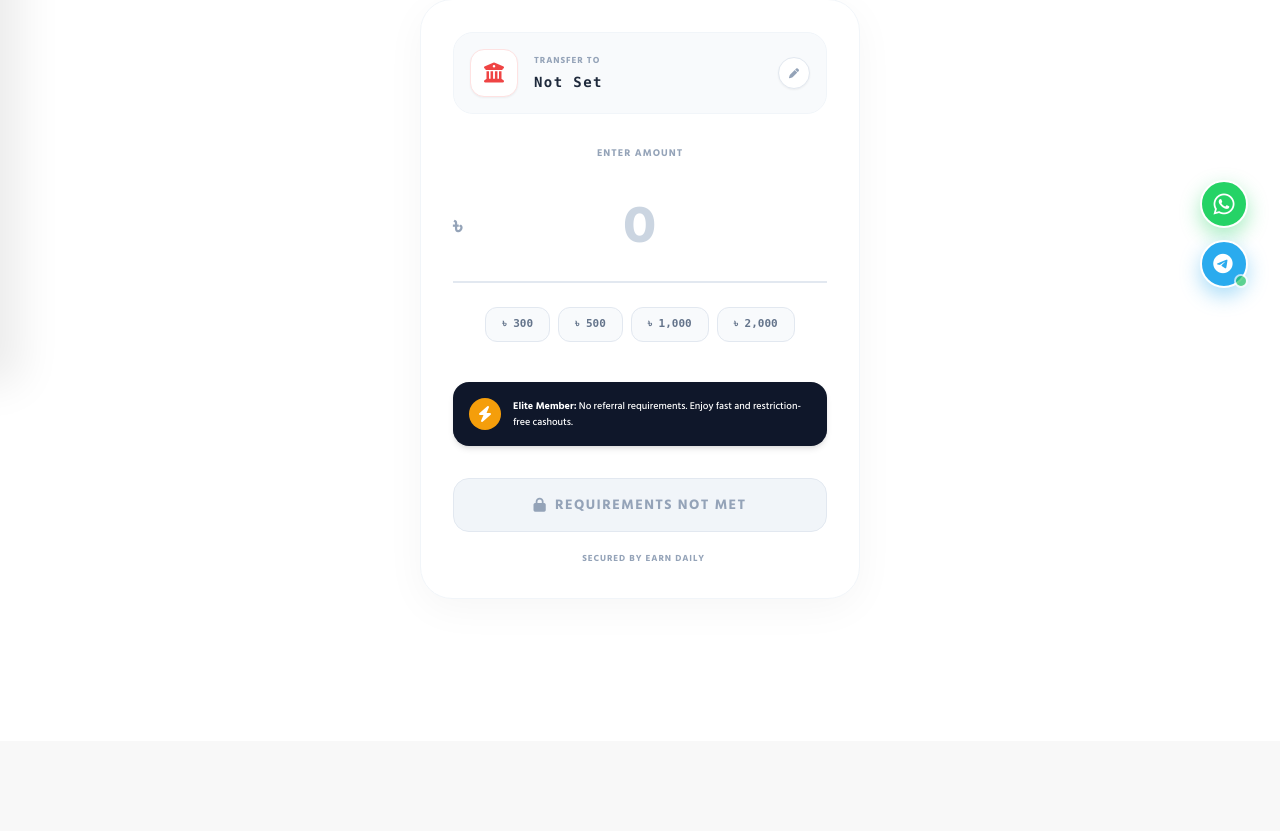
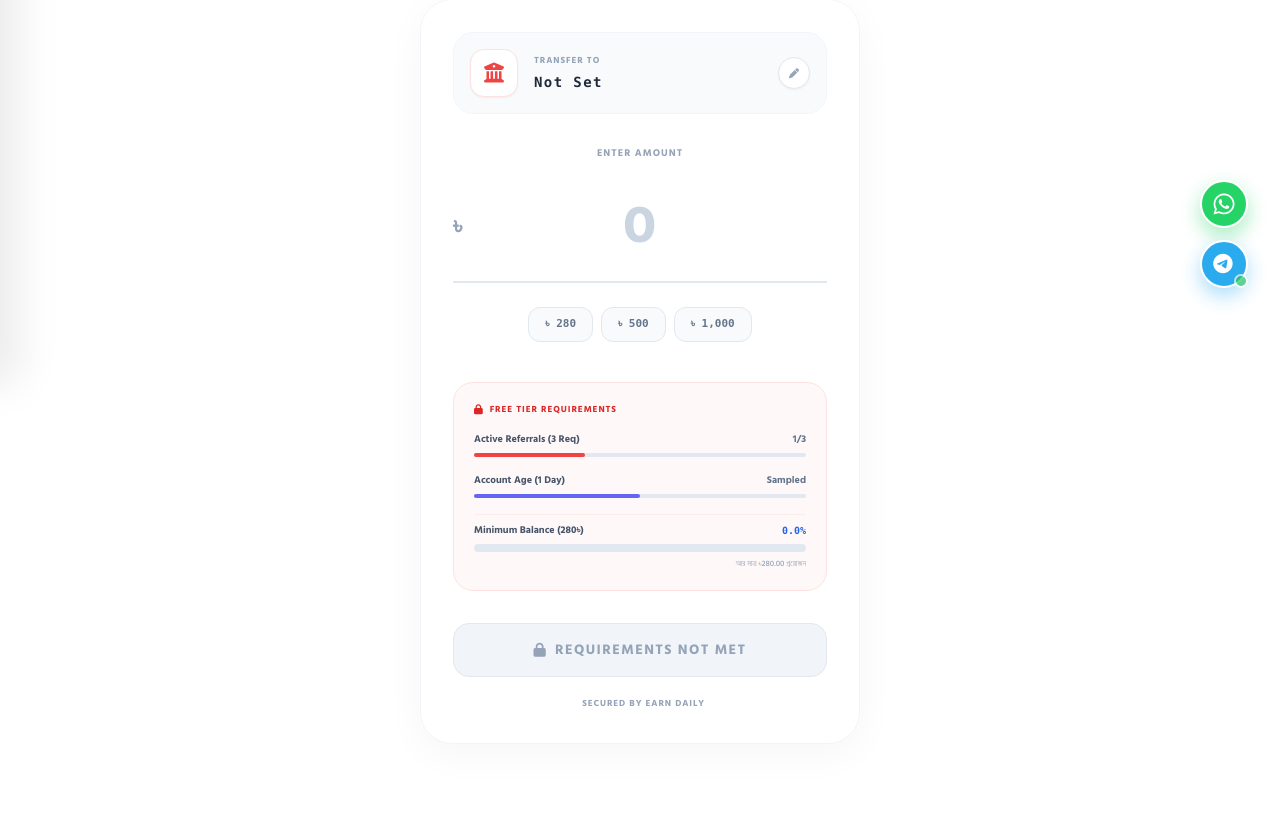
Before and after one commit to siamntosorif/Grow, a Flask app: template templates/withdraw.html in a window 1280 px wide. Shown: the part 417-1248 px from the top of the page. Before the commit the page ends 978 px from the top, so only its background shows below. Run offline with Flask 3, Linux system fonts and the light colour scheme; the template is opened without the code that fills it: most values are stand-ins (such as "Sample title", 1, 10 or a date in 2020); data that the repository does not hold is empty; some libraries are stand-ins or nearby versions.

Commit message:
Update withdraw.html

```diff
--- a/templates/withdraw.html
+++ b/templates/withdraw.html
@@ -8,25 +8,16 @@
 
     /* Custom Radio Button Wrapper (Pill Switcher) */
     .wallet-switcher {
-        display: flex;
-        background: #F1F5F9;
-        border-radius: 20px;
-        padding: 6px;
-        position: relative;
+        display: flex; background: #F1F5F9; border-radius: 20px; padding: 6px; position: relative;
     }
     .wallet-switcher label {
-        flex: 1; text-align: center; cursor: pointer;
-        padding: 14px 0; border-radius: 14px;
+        flex: 1; text-align: center; cursor: pointer; padding: 14px 0; border-radius: 14px;
         font-size: 11px; font-weight: 800; text-transform: uppercase; letter-spacing: 1px;
         color: #64748B; transition: all 0.3s cubic-bezier(0.4, 0, 0.2, 1);
         position: relative; z-index: 10; display: flex; flex-direction: column; align-items: center; gap: 4px;
     }
-    .wallet-switcher input[type="radio"]:checked + label {
-        color: #ffffff;
-    }
-    .wallet-switcher input[type="radio"]:disabled + label {
-        opacity: 0.4; cursor: not-allowed;
-    }
+    .wallet-switcher input[type="radio"]:checked + label { color: #ffffff; }
+    .wallet-switcher input[type="radio"]:disabled + label { opacity: 0.4; cursor: not-allowed; }
 
     /* Sliding Background Indicator */
     .switch-indicator {
@@ -36,25 +27,21 @@
         box-shadow: 0 4px 15px rgba(225, 29, 72, 0.3); z-index: 1;
     }
     #wallet_vip:checked ~ .switch-indicator {
-        transform: translateX(100%);
-        background: linear-gradient(135deg, #1E293B, #0F172A);
+        transform: translateX(100%); background: linear-gradient(135deg, #1E293B, #0F172A);
         box-shadow: 0 4px 15px rgba(15, 23, 42, 0.3);
     }
 
     /* Big Amount Input Style */
     .amount-wrapper {
-        position: relative;
-        display: flex; align-items: center; justify-content: center;
-        padding: 20px 0; border-bottom: 2px solid #E2E8F0;
-        transition: border-color 0.3s;
+        position: relative; display: flex; align-items: center; justify-content: center;
+        padding: 20px 0; border-bottom: 2px solid #E2E8F0; transition: border-color 0.3s;
     }
     .amount-wrapper:focus-within { border-color: #E11D48; }
 
     .amount-input {
         background: transparent; border: none; outline: none;
         font-size: 48px; font-weight: 900; font-family: 'Inter', monospace;
-        color: #0F172A; text-align: center; width: 100%;
-        letter-spacing: -1px;
+        color: #0F172A; text-align: center; width: 100%; letter-spacing: -1px;
     }
     .amount-input::placeholder { color: #CBD5E1; }
 
@@ -64,9 +51,18 @@
         padding: 8px 16px; border-radius: 12px; font-size: 11px; font-weight: 800; font-family: monospace;
         cursor: pointer; transition: all 0.2s; white-space: nowrap;
     }
-    .quick-amount:hover, .quick-amount:active {
-        background: #FFF1F2; color: #E11D48; border-color: #FECDD3;
+    .quick-amount:hover, .quick-amount:active { background: #FFF1F2; color: #E11D48; border-color: #FECDD3; }
+
+    /* Target Bar Glow */
+    .target-glow {
+        position: relative; overflow: hidden;
     }
+    .target-glow::after {
+        content: ''; position: absolute; top: 0; left: -100%; width: 50%; height: 100%;
+        background: linear-gradient(90deg, transparent, rgba(255,255,255,0.4), transparent);
+        animation: progressShine 2s infinite;
+    }
+    @keyframes progressShine { 100% { left: 200%; } }
 </style>
 
 <div class="max-w-md mx-auto space-y-8 fade-in-up pb-8 px-1">
@@ -103,7 +99,6 @@
                 <span>Elite Bal</span>
             </label>
 
-            <!-- The sliding background -->
             <div class="switch-indicator"></div>
         </div>
 
@@ -129,9 +124,7 @@
                     <div class="flex items-center gap-2">
                         <h3 class="text-sm font-black text-slate-800 font-mono tracking-widest">{{ user.wallet_number or 'Not Set' }}</h3>
                         {% if user.wallet_method %}
-                            <span class="text-[8px] font-black uppercase tracking-widest text-white bg-slate-800 px-1.5 py-0.5 rounded">
-                                {{ user.wallet_method }}
-                            </span>
+                            <span class="text-[8px] font-black uppercase tracking-widest text-white bg-slate-800 px-1.5 py-0.5 rounded">{{ user.wallet_method }}</span>
                         {% endif %}
                     </div>
                 </div>
@@ -152,21 +145,37 @@
 
         <!-- Quick Amount Pills -->
         <div class="flex items-center justify-center gap-2 overflow-x-auto hide-scroll pb-2 mb-8">
-            <button type="button" class="quick-amount" onclick="setAmount(300)">৳ 300</button>
+            <button type="button" class="quick-amount" onclick="setAmount(280)">৳ 280</button>
             <button type="button" class="quick-amount" onclick="setAmount(500)">৳ 500</button>
             <button type="button" class="quick-amount" onclick="setAmount(1000)">৳ 1,000</button>
-            <button type="button" class="quick-amount" onclick="setAmount(2000)">৳ 2,000</button>
         </div>
 
-        <!-- Hidden input to pass wallet type to backend -->
         <input type="hidden" name="wallet_type" id="hiddenWalletType" value="main">
 
-        <!-- Requirements Checklist (Only for Free Users) -->
-        {% if user.current_level == 0 %}
-        <div class="bg-red-50/50 border border-red-100 p-4 rounded-[16px] mb-8">
-            <h4 class="text-[9px] font-black text-red-600 uppercase tracking-widest mb-3 flex items-center gap-1.5"><i class="fa-solid fa-lock text-[10px]"></i> Free Tier Requirements</h4>
+        <!-- ==========================================
+             CONDITIONS & REQUIREMENTS
+        ========================================== -->
+        {% set can_withdraw_free = (ref_count >= 3 and account_days >= 1) %}
+        {% set is_vip = (user.current_level > 0) %}
 
-            <div class="space-y-3">
+        {% if is_vip %}
+            <!-- ELITE USER BANNER -->
+            <div class="bg-slate-900 text-white p-5 rounded-[20px] mb-8 relative overflow-hidden shadow-lg border border-slate-800">
+                <div class="absolute right-0 top-0 w-24 h-24 bg-amber-500/10 rounded-bl-full blur-xl pointer-events-none"></div>
+                <div class="flex items-start gap-4 relative z-10">
+                    <div class="h-10 w-10 bg-amber-500 text-slate-900 rounded-xl flex items-center justify-center text-xl shadow-md flex-shrink-0"><i class="fa-solid fa-bolt"></i></div>
+                    <div>
+                        <h4 class="font-black text-amber-400 text-xs mb-1.5 uppercase tracking-widest">Elite Privilege</h4>
+                        <p class="text-[10px] font-medium leading-relaxed text-slate-300">আপনাকে ১ দিন অপেক্ষা করতে হবে না এবং কোনো রেফার লাগবে না। মিনিমাম মাত্র <b>৫০ টাকা</b> হলেই ইনস্ট্যান্ট উইথড্র করতে পারবেন!</p>
+                    </div>
+                </div>
+            </div>
+        {% else %}
+            <!-- FREE USER BANNER & PROGRESS -->
+            <div class="bg-red-50/50 border border-red-100 p-5 rounded-[20px] mb-8">
+                <h4 class="text-[9px] font-black text-red-600 uppercase tracking-widest mb-4 flex items-center gap-1.5"><i class="fa-solid fa-lock text-[10px]"></i> Free Tier Requirements</h4>
+
+                <div class="space-y-4">
                     <!-- Referrals -->
                     <div>
                         <div class="flex justify-between items-center mb-1.5">
@@ -183,21 +192,33 @@
                         </div>
                         <div class="w-full bg-slate-200 rounded-full h-1"><div class="bg-indigo-500 h-full rounded-full transition-all" style="width: {{ '100' if account_days >= 1 else '50' }}%"></div></div>
                     </div>
+
+                    <!-- 🚀 BALANCE PROGRESS BAR (Target 280 TK) -->
+                    {% set current_bal = user.balance | float %}
+                    {% set target_bal = 280.0 %}
+                    {% set percent = (current_bal / target_bal) * 100 %}
+                    {% set percent_capped = percent if percent < 100 else 100 %}
+
+                    <div class="pt-2 border-t border-red-100/50 mt-2">
+                        <div class="flex justify-between items-center mb-1.5">
+                            <span class="text-[10px] font-bold text-slate-600">Minimum Balance (280৳)</span>
+                            <span class="font-bold text-[10px] text-blue-600 font-mono">{{ "%.1f"|format(percent_capped) }}%</span>
+                        </div>
+                        <div class="w-full bg-slate-200 rounded-full h-2 overflow-hidden">
+                            <div class="bg-blue-600 h-full rounded-full transition-all duration-1000 ease-out {{ 'target-glow' if percent_capped < 100 }}" style="width: {{ percent_capped }}%"></div>
+                        </div>
+                        {% if percent_capped < 100 %}
+                        <p class="text-[8px] text-slate-400 mt-1.5 text-right font-medium">আর মাত্র ৳{{ "%.2f"|format(target_bal - current_bal) }} প্রয়োজন</p>
+                        {% else %}
+                        <p class="text-[8px] text-emerald-500 mt-1.5 text-right font-bold"><i class="fa-solid fa-check"></i> Target Reached!</p>
+                        {% endif %}
                     </div>
                 </div>
-        {% else %}
-        <!-- VIP User Success Note -->
-        <div class="bg-slate-900 text-white p-4 rounded-[16px] mb-8 flex items-center gap-3 shadow-md">
-            <div class="h-8 w-8 bg-amber-500 text-white rounded-full flex items-center justify-center flex-shrink-0"><i class="fa-solid fa-bolt"></i></div>
-            <p class="text-[10px] font-medium leading-relaxed"><b>Elite Member:</b> No referral requirements. Enjoy fast and restriction-free cashouts.</p>
             </div>
         {% endif %}
 
         <!-- Submit Button -->
-        {% set can_withdraw_free = (ref_count >= 3 and account_days >= 1) %}
-        {% set is_vip = (user.current_level > 0) %}
-
-        {% if is_vip or can_withdraw_free %}
+        {% if is_vip or (can_withdraw_free and current_bal >= 280) %}
             <button type="submit" id="submitBtn" class="w-full bg-red-600 text-white py-4.5 py-4 rounded-[16px] font-black text-sm uppercase tracking-widest shadow-[0_8px_20px_rgba(225,29,72,0.25)] hover:bg-red-700 active:scale-[0.98] transition-all flex items-center justify-center gap-2">
                 <span>Confirm Cashout</span> <i class="fa-solid fa-arrow-right"></i>
             </button>
@@ -217,7 +238,7 @@
     const mainBal = "{{ user.balance }}";
     const vipBal = "{{ user.vip_balance or 0 }}";
 
-    // Update Balance Hint & Hidden Input based on selected radio
+    // Update Balance Hint & Hidden Input
     function updateBalanceHint() {
         const isMain = document.getElementById('wallet_main').checked;
         const display = document.getElementById('activeBalanceDisplay');
@@ -237,7 +258,6 @@
     // Quick Amount Pills Logic
     function setAmount(val) {
         document.getElementById('amountInput').value = val;
-        // Small visual feedback animation
         document.getElementById('amountInput').style.transform = 'scale(1.05)';
         setTimeout(() => document.getElementById('amountInput').style.transform = 'scale(1)', 150);
     }
```
Lines whose indentation alone changed are shown as unchanged.
